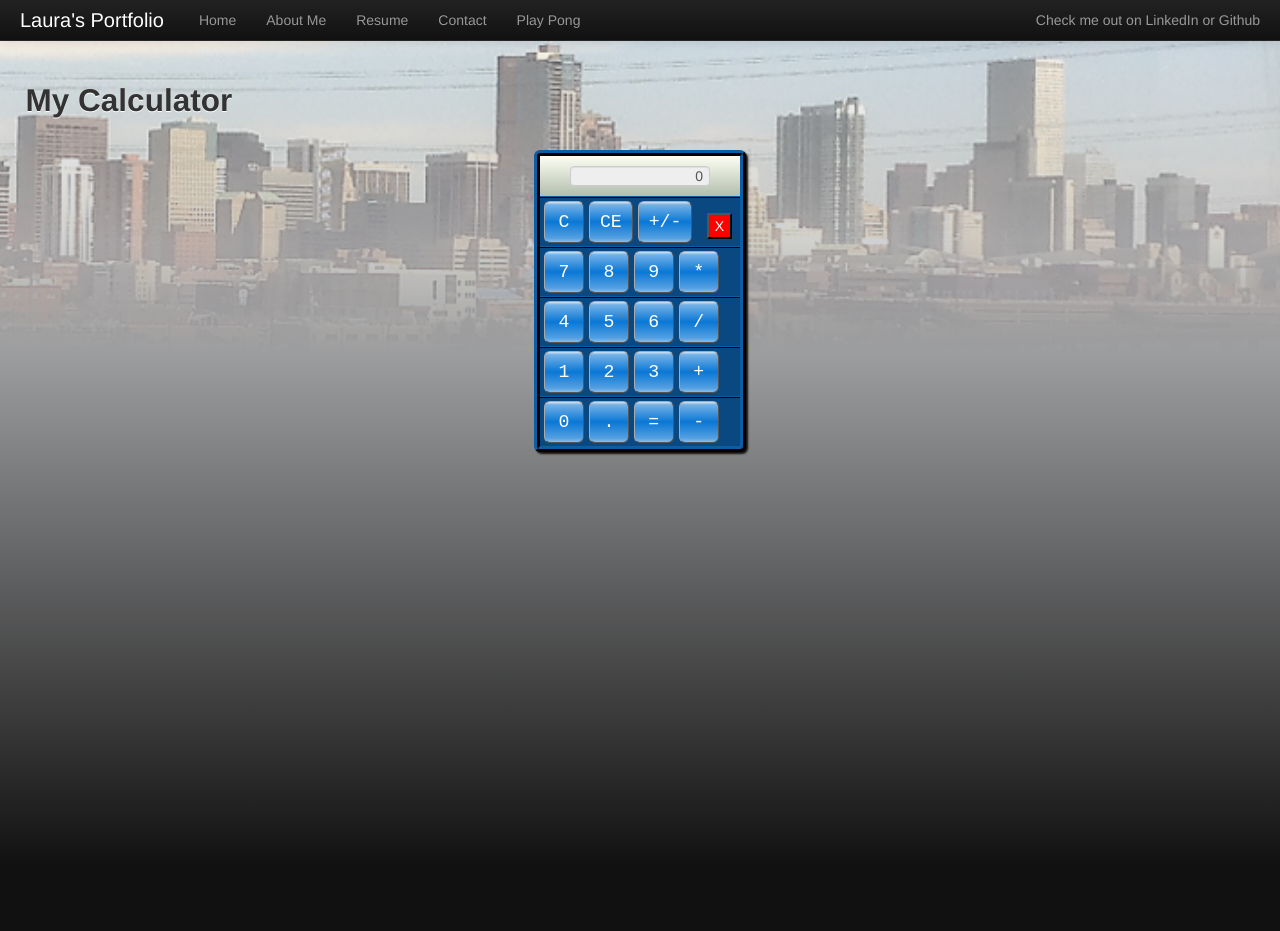
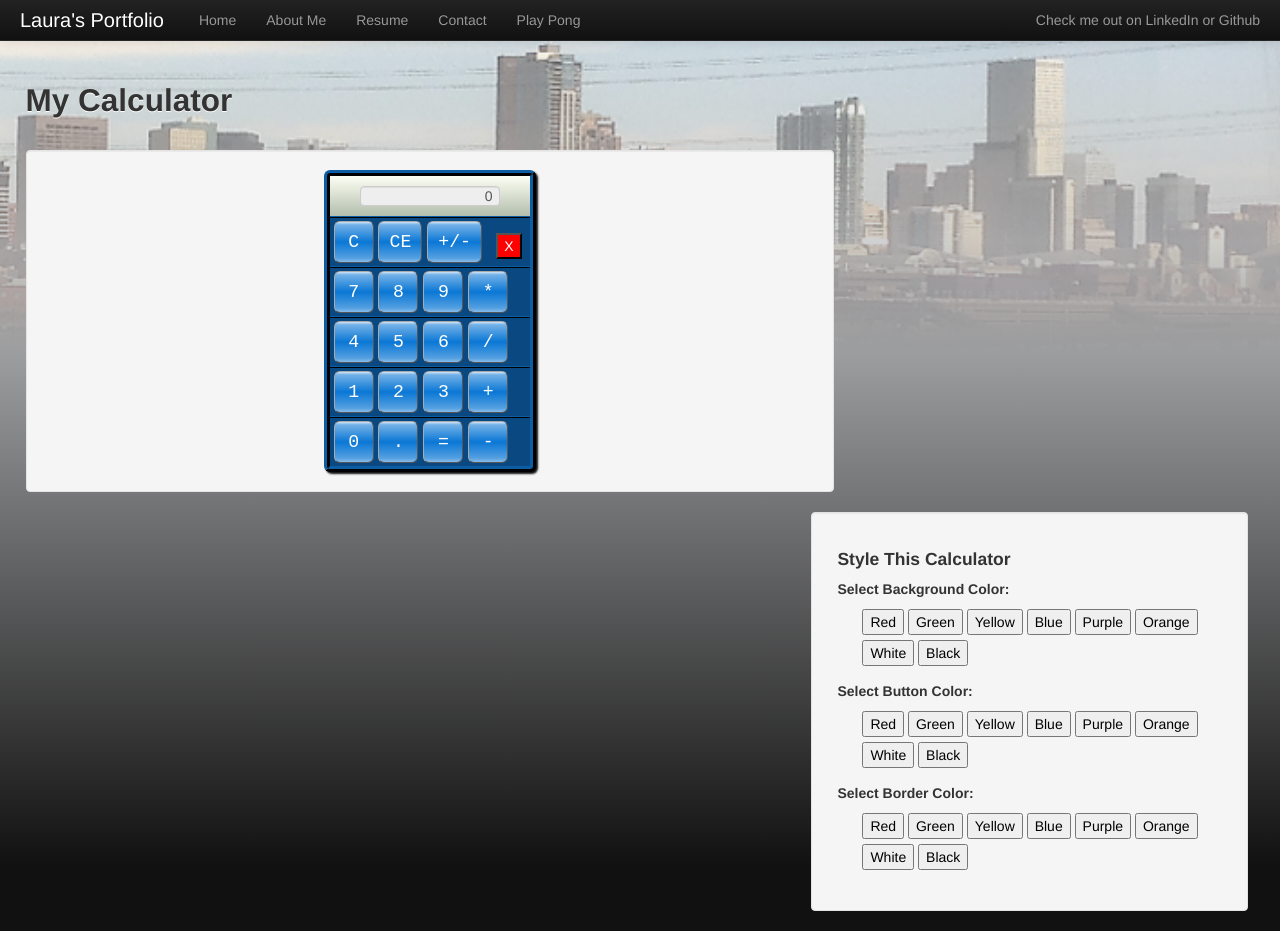
Before and after one commit to LauraR6561/Laurar6561.github.io, a Jekyll site: the page built from calculator.html, in a window 1280 px wide and 931 px high. Built offline with Jekyll 4.4.1, drawn with Linux system fonts in a browser that asks for light colours; Markdown is read by kramdown in place of the engine named in the settings.

Commit message:
added styles changer to calc

```diff
--- /dev/null
+++ b/_includes/calculator-styles.html
@@ -0,0 +1,42 @@
+<div id="change-calc-features" class="well Rside">
+    <div id="background-colors">
+    <h4>Style This Calculator</h4>
+        <p><strong>Select Background Color:</strong></p>
+        <ul class="feature-options">
+            <li><button type="button" class="colorButtons redButton" onclick="backgroundColor.red()">Red</button></li>
+            <li><button type="button" class="colorButtons greenButton" onclick="backgroundColor.green()">Green</button></li>
+            <li><button type="button" class="colorButtons yellowButton" onclick="backgroundColor.yellow()">Yellow</button></li>
+            <li><button type="button"  class="colorButtons blueButton" onclick="backgroundColor.blue()">Blue</button></li>
+            <li><button type="button" class="colorButtons purpleButton" onclick="backgroundColor.purple()">Purple</button></li>
+            <li><button type="button" class="colorButtons orangeButton" onclick="backgroundColor.orange()">Orange</button></li>
+            <li><button type="button" class="colorButtons whiteButton" onclick="backgroundColor.white()">White</button></li>
+            <li><button type="button" class="colorButtons blackButton" onclick="backgroundColor.black()">Black</button></li>
+        </ul>
+    </div>
+    <div id="button-colors">
+        <p><strong>Select Button Color:</strong></p>
+        <ul class="feature-options">
+            <li><button type="button" class="colorButtons redButton" onclick="buttonColor.red()">Red</button></li>
+            <li><button type="button" class="colorButtons greenButton" onclick="buttonColor.green()">Green</button></li>
+            <li><button type="button" class="colorButtons yellowButton" onclick="buttonColor.yellow()">Yellow</button></li>
+            <li><button type="button" class="colorButtons blueButton" onclick="buttonColor.blue()">Blue</button></li>
+            <li><button type="button" class="colorButtons purpleButton" onclick="buttonColor.purple()">Purple</button></li>
+            <li><button type="button" class="colorButtons orangeButton" onclick="buttonColor.orange()">Orange</button></li>
+            <li><button type="button" class="colorButtons whiteButton" onclick="buttonColor.white()">White</button></li>
+            <li><button type="button" class="colorButtons blackButton" onclick="buttonColor.black()">Black</button></li>
+        </ul>
+    </div>
+    <div id="border-colors">
+        <p><strong>Select Border Color:</strong></p>
+        <ul class="feature-options">
+            <li><button type="button" class="colorButtons redButton" onclick="borderColor.red()">Red</button></li>
+            <li><button type="button" class="colorButtons greenButton" onclick="borderColor.green()">Green</button></li>
+            <li><button type="button" class="colorButtons yellowButton" onclick="borderColor.yellow()">Yellow</button></li>
+            <li><button type="button" class="colorButtons blueButton" onclick="borderColor.blue()">Blue</button></li>
+            <li><button type="button" class="colorButtons purpleButton" onclick="borderColor.purple()">Purple</button></li>
+            <li><button type="button" class="colorButtons orangeButton" onclick="borderColor.orange()">Orange</button></li>
+            <li><button type="button" class="colorButtons whiteButton" onclick="borderColor.white()">White</button></li>
+            <li><button type="button" class="colorButtons blackButton" onclick="borderColor.black()">Black</button></li>
+        </ul>
+    </div>
+</div>
--- a/calculator.html
+++ b/calculator.html
@@ -2,61 +2,66 @@
 layout: no-footer
 title: "Laura Rutz"
 ---
-<link rel="stylesheet" href= "css/calculator.css" type="text/css"/>
-<script src= "js/calculator.js"></script>
+<link rel="stylesheet" href= "/css/calculator.css" type="text/css"/>
+<script src= "/js/calculator.js"></script>
 <title>Calculator</title>
 
 <h2>My Calculator</h2>
+
+<div class="well Lside">
 <div id="calcbody" class="backgrounddiv">
 
 <div id="mydisplay" class="displaydiv">
                 <input type="text" id="display" name="display" readonly="true" value="0" class="numValue">
 </div>
 
-<div id="buttonRow1" class="calcRow">
-    <input type="button" id="clear" name="clear" value="C" class="calcbutton"
+<div id="buttonRow1" class="calcRow calcRowColor">
+    <input type="button" id="clear" name="clear" value="C" class="calcbutton  buttonColor numColor"
         onclick="calculatorApp.clearNumbers()">
-    <input type="button" id="clearErr" name="clearErr" value="CE"                      class="calcbutton" onclick="calculatorApp.clearError()">
-    <input type="button" id="sign" name="sign" value="+/-" class="calcbutton" onclick="calculatorApp.clickNegative()">
+    <input type="button" id="clearErr" name="clearErr" value="CE"                      class="calcbutton buttonColor numColor" onclick="calculatorApp.clearError()">
+    <input type="button" id="sign" name="sign" value="+/-" class="calcbutton  buttonColor numColor" onclick="calculatorApp.clickNegative()">
     <input type="button" id="close" name="close" value="X" class="closebutton" onclick="calculatorApp.clickClose();">
 </div>
 
-<div id="buttonRow2" class="calcRow">
-    <input type="button" id="num7" name="num7" value="7" class="calcbutton"             onclick="calculatorApp.clickDigit(7);">
-    <input type="button" id="num8" name="num8" value="8" class="calcbutton"
+<div id="buttonRow2" class="calcRow calcRowColor">
+    <input type="button" id="num7" name="num7" value="7" class="calcbutton buttonColor numColor" onclick="calculatorApp.clickDigit(7);">
+    <input type="button" id="num8" name="num8" value="8" class="calcbutton buttonColor numColor"
         onclick= "calculatorApp.clickDigit(8);">
-    <input type="button" id="num9" name="num9" value="9" class="calcbutton"
+    <input type="button" id="num9" name="num9" value="9" class="calcbutton buttonColor numColor"
         onclick= "calculatorApp.clickDigit(9);">
-    <input type="button" id="opMult" name="opMult" value="*" class="calcbutton"
+    <input type="button" id="opMult" name="opMult" value="*" class="calcbutton buttonColor numColor"
         onclick= "calculatorApp.clickOperator('*');">
 </div>
 
-<div id="buttonRow3" class="calcRow">
-    <input type="button" id="num4" name="num4" value="4" class="calcbutton"
+<div id="buttonRow3" class="calcRow calcRowColor">
+    <input type="button" id="num4" name="num4" value="4" class="calcbutton buttonColor numColor"
         onclick= "calculatorApp.clickDigit(4);">
-    <input type="button" id="num5" name="num5" value="5" class="calcbutton"
+    <input type="button" id="num5" name="num5" value="5" class="calcbutton buttonColor numColor"
         onclick= "calculatorApp.clickDigit(5);">
-    <input type="button" id="num6" name="num6" value="6" class="calcbutton"
+    <input type="button" id="num6" name="num6" value="6" class="calcbutton buttonColor numColor"
         onclick= "calculatorApp.clickDigit(6);">
-    <input type="button" id="opDiv" name="opDiv" value="/" class="calcbutton"
+    <input type="button" id="opDiv" name="opDiv" value="/" class="calcbutton buttonColor numColor"
         onclick= "calculatorApp.clickOperator('/');">
 </div>
 
-<div id="buttonRow4" class="calcRow">
-    <input type="button" id="num1" name="num1" value="1" class="calcbutton"
+<div id="buttonRow4" class="calcRow calcRowColor">
+    <input type="button" id="num1" name="num1" value="1" class="calcbutton buttonColor numColor"
         onclick= "calculatorApp.clickDigit(1);">
-    <input type="button" id="num2" name="num2" value="2" class="calcbutton"
+    <input type="button" id="num2" name="num2" value="2" class="calcbutton buttonColor numColor"
         onclick= "calculatorApp.clickDigit(2);">
-    <input type="button" id="num3" name="num3" value="3" class="calcbutton"
+    <input type="button" id="num3" name="num3" value="3" class="calcbutton buttonColor numColor"
         onclick= "calculatorApp.clickDigit(3);">
-    <input type="button" id="opPlus" name="opPlus" value="+" class="calcbutton"
-        onclick= "calculatorApp.clickOperator('+');">
+    <input type="button" id="opPlus" name="opPlus" value="+" class="calcbutton buttonColor numColor" onclick= "calculatorApp.clickOperator('+');">
 </div>
 
-<div id="buttonRow5" class="calcRow">
-    <input type="button" id="num0" name="num0" value="0" class="calcbutton"
+<div id="buttonRow5" class="calcRow calcRowColor">
+    <input type="button" id="num0" name="num0" value="0" class="calcbutton buttonColor numColor"
       onclick= "calculatorApp.clickDigit(0);">
-    <input type="button" id="opPoint" name="opPoint" value="."                         class="calcbutton" onclick= "calculatorApp.clickDecimal();">
-    <input type="button" id="opEqual" name="opEqual" value="="                         class="calcbutton" onClick="calculatorApp.clickEquals()">
-    <input type="button" id="opMinus" name="opMinus" value="-"                         class="calcbutton" onclick= "calculatorApp.clickOperator('-');">
+    <input type="button" id="opPoint" name="opPoint" value="."                         class="calcbutton buttonColor numColor" onclick= "calculatorApp.clickDecimal();">
+    <input type="button" id="opEqual" name="opEqual" value="="                         class="calcbutton buttonColor numColor" onClick="calculatorApp.clickEquals()">
+    <input type="button" id="opMinus" name="opMinus" value="-"                         class="calcbutton buttonColor numColor" onclick= "calculatorApp.clickOperator('-');">
 </div>
+</div>
+</div>
+
+{% include calculator-styles.html %}
--- a/css/calculator.css
+++ b/css/calculator.css
@@ -1,7 +1,9 @@
 
 .backgrounddiv {
     background-color: #062D4F;
-    border:6px #062D4F ridge;
+    border-width: 6px;
+    border-color:#062D4F;
+    border-style: ridge;
     width:200px;
     margin:0px auto;
 	box-shadow:2px 2px 2px #111111;
@@ -10,6 +12,10 @@
     -webkit-border-radius: 6px;
 	-moz-border-radius: 6px;
 	border-radius: 6px;
+    -webkit-transition: border-color 0.1s linear;
+	-moz-transition: border-color .1s linear;
+	-o-transition:  border-color .1s linear;
+	transition:  border-color .1s linear;
 }
 
 #display{
@@ -42,31 +48,30 @@
 
 .calcRow{
     display: block;
+    border-top-color: #062D4F;
+    border-top-width:2px;
+    border-top-style:ridge;
+    padding: 3px;
+}
+.calcRowColor{
     background-color: #0A4881;
-    border-top:2px #062D4F ridge;
-    padding: 3px;
-    -webkit-transition: background-color 1s linear;
-	-moz-transition: background-color 1s linear;
-	-o-transition:  background-color 1s linear;
-	transition:  background-color 1s linear;
+    -webkit-transition: background-color .3s linear;
+	-moz-transition: background-color .3s linear;
+	-o-transition:  background-color .3s linear;
+	transition:  background-color .3s linear;
+}
+
+.calcRowColor:hover{
+    background-color: white;
 }
 
 .calcRow:hover{
-    background-color: white;
+    border-top-color: #062D4F;
 }
 
 .calcbutton{
     list-style:none;
     min-width: 40px;
-    background: rgb(208,228,247); /* Old browsers */
-    background: -moz-linear-gradient(top,  rgba(208,228,247,1) 0%, rgba(115,177,231,1) 7%, rgba(10,119,213,1) 50%, rgba(83,159,225,1) 90%, rgba(135,188,234,1) 100%); /* FF3.6+ */
-    background: -webkit-gradient(linear, left top, left bottom, color-stop(0%,rgba(208,228,247,1)), color-stop(7%,rgba(115,177,231,1)), color-stop(50%,rgba(10,119,213,1)), color-stop(90%,rgba(83,159,225,1)), color-stop(100%,rgba(135,188,234,1))); /* Chrome,Safari4+ */
-    background: -webkit-linear-gradient(top,  rgba(208,228,247,1) 0%,rgba(115,177,231,1) 7%,rgba(10,119,213,1) 50%,rgba(83,159,225,1) 90%,rgba(135,188,234,1) 100%); /* Chrome10+,Safari5.1+ */
-    background: -o-linear-gradient(top,  rgba(208,228,247,1) 0%,rgba(115,177,231,1) 7%,rgba(10,119,213,1) 50%,rgba(83,159,225,1) 90%,rgba(135,188,234,1) 100%); /* Opera 11.10+ */
-    background: -ms-linear-gradient(top,  rgba(208,228,247,1) 0%,rgba(115,177,231,1) 7%,rgba(10,119,213,1) 50%,rgba(83,159,225,1) 90%,rgba(135,188,234,1) 100%); /* IE10+ */
-    background: linear-gradient(to bottom,  rgba(208,228,247,1) 0%,rgba(115,177,231,1) 7%,rgba(10,119,213,1) 50%,rgba(83,159,225,1) 90%,rgba(135,188,234,1) 100%); /* W3C */
-    filter: progid:DXImageTransform.Microsoft.gradient( startColorstr='#d0e4f7', endColorstr='#87bcea',GradientType=0 ); /* IE6-9 */
-
     border:1px #AAAAAA outset;
     color:white;
     padding:10px;
@@ -77,6 +82,23 @@
     -webkit-border-radius: 6px;
 	-moz-border-radius: 6px;
 	border-radius: 6px;
+    -webkit-transition: background-color .3s linear;
+	-moz-transition: background-color .3s linear;
+	-o-transition:  background-color .3s linear;
+	transition:  background-color .3s linear;
+
+}
+
+.buttonColor{
+    background: rgb(208,228,247); /* Old browsers */
+    background: -moz-linear-gradient(top,  rgba(208,228,247,1) 0%, rgba(115,177,231,1) 7%, rgba(10,119,213,1) 50%, rgba(83,159,225,1) 90%, rgba(135,188,234,1) 100%); /* FF3.6+ */
+    background: -webkit-gradient(linear, left top, left bottom, color-stop(0%,rgba(208,228,247,1)), color-stop(7%,rgba(115,177,231,1)), color-stop(50%,rgba(10,119,213,1)), color-stop(90%,rgba(83,159,225,1)), color-stop(100%,rgba(135,188,234,1))); /* Chrome,Safari4+ */
+    background: -webkit-linear-gradient(top,  rgba(208,228,247,1) 0%,rgba(115,177,231,1) 7%,rgba(10,119,213,1) 50%,rgba(83,159,225,1) 90%,rgba(135,188,234,1) 100%); /* Chrome10+,Safari5.1+ */
+    background: -o-linear-gradient(top,  rgba(208,228,247,1) 0%,rgba(115,177,231,1) 7%,rgba(10,119,213,1) 50%,rgba(83,159,225,1) 90%,rgba(135,188,234,1) 100%); /* Opera 11.10+ */
+    background: -ms-linear-gradient(top,  rgba(208,228,247,1) 0%,rgba(115,177,231,1) 7%,rgba(10,119,213,1) 50%,rgba(83,159,225,1) 90%,rgba(135,188,234,1) 100%); /* IE10+ */
+    background: linear-gradient(to bottom,  rgba(208,228,247,1) 0%,rgba(115,177,231,1) 7%,rgba(10,119,213,1) 50%,rgba(83,159,225,1) 90%,rgba(135,188,234,1) 100%); /* W3C */
+    filter: progid:DXImageTransform.Microsoft.gradient( startColorstr='#d0e4f7', endColorstr='#87bcea',GradientType=0 ); /* IE6-9 */
+
 }
 
 .calcbutton:hover{
@@ -87,6 +109,11 @@
 }
 
 .calcbutton:focus{
+    border:1px #AAAAAA inset;
+    outline:none;
+}
+
+.buttonColor:focus{
     border:1px #AAAAAA inset;
     outline:none;
     background: rgb(83,135,225); /* Old browsers */
@@ -112,3 +139,13 @@
     float:right;
     color:white;
 }
+
+.feature-options li{
+    display: inline;
+    list-style: none;
+
+}
+
+.feature-options button{
+     margin-bottom:5px;
+}
--- a/css/template.css
+++ b/css/template.css
@@ -44,8 +44,6 @@ body{
     float:left;
 }
 
-#content-wrapper{
-}
 
 .footer{
     position:sticky;
@@ -102,7 +100,6 @@ body{
     margin-right: 2.5%;
     float:right;
     padding:2%;
-    max-height: 300px;
     overflow: auto;
 }
 
--- a/js/calculator.js
+++ b/js/calculator.js
@@ -24,9 +24,9 @@ window.calculatorApp = {
     if(calculatorState.pendingOperator) {
       this.clickEquals();
     }
-    else {
+   // else {
       calculatorState.previousValue = calculatorState.currentValue;
-    }
+    //}
     calculatorState.pendingOperator = op;
     calculatorState.currentValue = '';
 
@@ -83,4 +83,107 @@ window.calculatorApp = {
     display.value = "0";
     };
 }
-}
+};
+
+jQuery(function($){
+window.backgroundColor = {
+    red: function(){
+        $(".calcRowColor").css("background-color", "#FD0000");
+    },
+    green: function(){
+        $(".calcRowColor").css("background-color", "#00FF00");
+    },
+    yellow: function(){
+        $(".calcRowColor").css("background-color", "#FFFF00");
+    },
+    blue: function(){
+        $(".calcRowColor").css("background-color", "#0A4881");
+    },
+    purple: function(){
+        $(".calcRowColor").css("background-color", "#C100C1");
+    },
+    orange: function(){
+        $(".calcRowColor").css("background-color", "#FF8906");
+    },
+    white: function(){
+        $(".calcRowColor").css("background-color", "white");
+    },
+    black: function(){
+        $(".calcRowColor").css("background-color", "black");
+    }
+};
+
+window.buttonColor = {
+    red: function(){
+        $(".buttonColor").removeClass("buttonColor");
+        $(".calcbutton").css("background-color", "#FD0000");
+        $(".calcbutton").css("border-style", "inset");
+    },
+    green: function(){
+        $(".buttonColor").removeClass("buttonColor");
+        $(".calcbutton").css("background-color", "#00FF00");
+        $(".calcbutton").css("border-style", "inset");
+    },
+    yellow: function(){
+        $(".buttonColor").removeClass("buttonColor");
+        $(".calcbutton").css("background-color", "#FFFF00");
+    },
+    blue: function(){
+        $(".buttonColor").removeClass("buttonColor");
+        $(".calcbutton").css("background-color", "#0A4881");
+    },
+    purple: function(){
+        $(".buttonColor").removeClass("buttonColor");
+        $(".calcbutton").css("background-color", "#C100C1");
+    },
+    orange: function(){
+        $(".buttonColor").removeClass("buttonColor");
+        $(".calcbutton").css("background-color", "#FF8906");
+    },
+    white: function(){
+        $(".buttonColor").removeClass("buttonColor");
+        $(".calcbutton").css("background-color", "white");
+    },
+    black: function(){
+        $(".buttonColor").removeClass("buttonColor");
+        $(".calcbutton").css("background-color", "black");
+    }
+};
+window.borderColor = {
+    red: function(){
+        $(".backgrounddiv ").css("border-color", "#FD0000");
+        $(".calcRow ").css("border-top-color", "#FD0000");
+    },
+    green: function(){
+        $(".backgrounddiv ").css("border-color", "#00FF00");
+        $(".calcRow").css("border-top-color", "#00FF00");
+    },
+    yellow: function(){
+        $(".backgrounddiv ").css("border-color", "#FFFF00");
+        $(".calcRow ").css("border-top-color", "#FFFF00");
+    },
+    blue: function(){
+        $(".backgrounddiv ").css("border-color", "#0A4881");
+        $(".calcRow ").css("border-top-color", "#0A4881");
+    },
+    purple: function(){
+        $(".backgrounddiv ").css("border-color", "#C100C1");
+        $(".calcRow ").css("border-top-color", "#C100C1");
+    },
+    orange: function(){
+        $(".backgrounddiv ").css("border-color", "#FF8906");
+        $(".calcRow ").css("border-top-color", "#FF8906");
+    },
+    white: function(){
+        $(".backgrounddiv ").css("border-color", "white");
+        $(".calcRow ").css("border-top-color", "white");
+    },
+    black: function(){
+        $(".backgrounddiv ").css("border-color", "black");
+        $(".calcRow ").css("border-top-color", "black");
+    }
+};
+
+
+
+});
```
